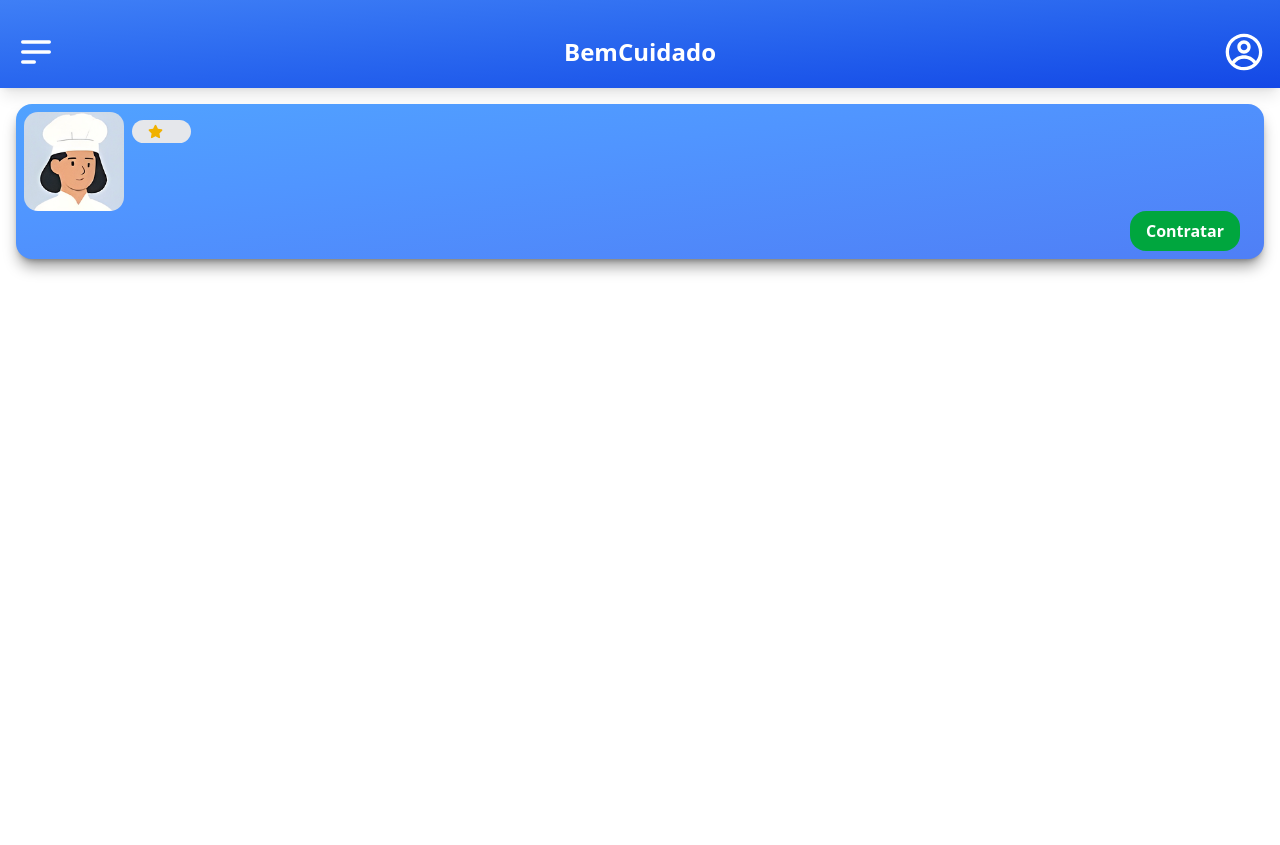
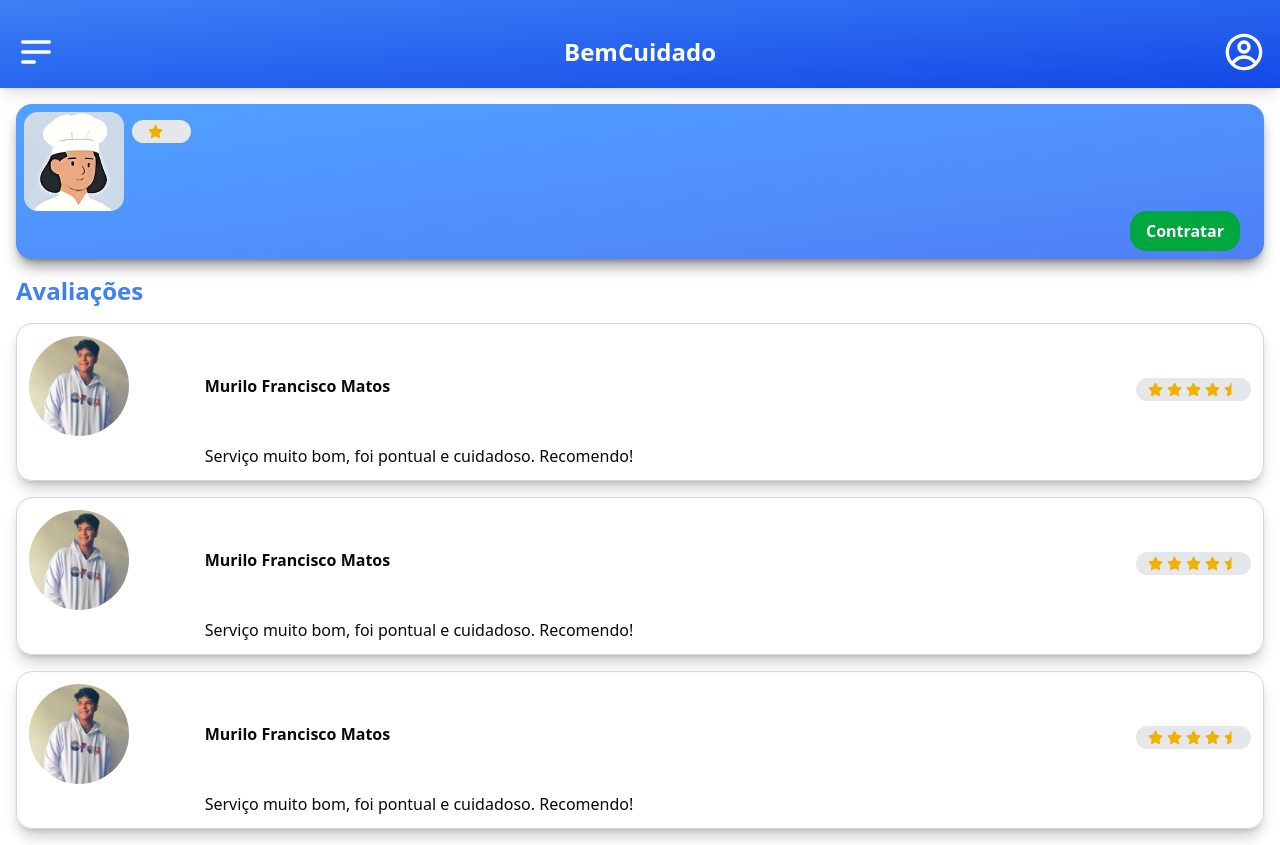
Before and after one commit to murilofmatos/bem-cuidado, a Next.js app: page /worker/1 in a window 1280 px wide. Before the commit the page ends 800 px from the top, so only its background shows below. Built offline with nearby package versions, Linux system fonts and the light colour scheme; no server answers.

Commit message:
finish comment section

```diff
--- a/package.json
+++ b/package.json
@@ -9,6 +9,7 @@
     "lint": "next lint"
   },
   "dependencies": {
+    "@radix-ui/react-dialog": "^1.1.14",
     "@radix-ui/react-dropdown-menu": "^2.1.14",
     "class-variance-authority": "^0.7.1",
     "clsx": "^2.1.1",
--- /dev/null
+++ b/src/app/components/ComentaryCard.jsx
@@ -0,0 +1,33 @@
+import React from "react";
+import { FaStarHalf } from "react-icons/fa6";
+import { FaStar } from "react-icons/fa6";
+import Image from "next/image";
+
+function ComentaryCard() {
+  return (
+    <div className="border border-gray-300 rounded-2xl shadow-lg shadow-black/20 p-3 gap-2 mt-4 grid grid-cols-7">
+      <Image
+        src={"/murilo-avatar.jpg"}
+        width={100}
+        height={100}
+        alt="Avatar de um comentário"
+        className="rounded-full"
+      />
+      <div className="flex justify-between items-center col-span-6 col-start-2">
+        <h3 className="font-bold">Murilo Francisco Matos</h3>
+        <div className="bg-gray-200 px-3 py-1 rounded-full flex items-center gap-1 w-fit mt-2">
+          <FaStar size={15} className="text-yellow-500" />
+          <FaStar size={15} className="text-yellow-500" />
+          <FaStar size={15} className="text-yellow-500" />
+          <FaStar size={15} className="text-yellow-500" />
+          <FaStarHalf size={15} className="text-yellow-500" />
+        </div>
+      </div>
+      <p className="col-span-6 col-start-2">
+        Serviço muito bom, foi pontual e cuidadoso. Recomendo!
+      </p>
+    </div>
+  );
+}
+
+export default ComentaryCard;
--- a/src/app/worker/[id]/page.jsx
+++ b/src/app/worker/[id]/page.jsx
@@ -4,6 +4,8 @@
 import Header from "@/app/components/Header";
 import { FaStar } from "react-icons/fa6";
 import Image from "next/image";
+import { FaStarHalf } from "react-icons/fa6";
+import ComentaryCard from "@/app/components/ComentaryCard";
 
 function page({ params }) {
   const [worker, setWorker] = useState({});
@@ -57,15 +59,12 @@
           </button>
         </div>
 
-        {/* <div>
+        <div>
           <h2 className="text-2xl font-bold text-[#3F7FF6] my-4">Avaliações</h2>
-          <div className="">
-            <h3>Murilo Francisco Matos</h3>
-            <p className="font-bold">
-              Serviço muito bom, foi pontual e cuidadoso. Recomendo!
-            </p>
-          </div>
-        </div> */}
+          <ComentaryCard />
+          <ComentaryCard />
+          <ComentaryCard />
+        </div>
       </main>
     </div>
   );
--- /dev/null
+++ b/src/components/ui/sheet.jsx
@@ -0,0 +1,140 @@
+"use client"
+
+import * as React from "react"
+import * as SheetPrimitive from "@radix-ui/react-dialog"
+import { XIcon } from "lucide-react"
+
+import { cn } from "@/lib/utils"
+
+function Sheet({
+  ...props
+}) {
+  return <SheetPrimitive.Root data-slot="sheet" {...props} />;
+}
+
+function SheetTrigger({
+  ...props
+}) {
+  return <SheetPrimitive.Trigger data-slot="sheet-trigger" {...props} />;
+}
+
+function SheetClose({
+  ...props
+}) {
+  return <SheetPrimitive.Close data-slot="sheet-close" {...props} />;
+}
+
+function SheetPortal({
+  ...props
+}) {
+  return <SheetPrimitive.Portal data-slot="sheet-portal" {...props} />;
+}
+
+function SheetOverlay({
+  className,
+  ...props
+}) {
+  return (
+    <SheetPrimitive.Overlay
+      data-slot="sheet-overlay"
+      className={cn(
+        "data-[state=open]:animate-in data-[state=closed]:animate-out data-[state=closed]:fade-out-0 data-[state=open]:fade-in-0 fixed inset-0 z-50 bg-black/50",
+        className
+      )}
+      {...props} />
+  );
+}
+
+function SheetContent({
+  className,
+  children,
+  side = "right",
+  ...props
+}) {
+  return (
+    <SheetPortal>
+      <SheetOverlay />
+      <SheetPrimitive.Content
+        data-slot="sheet-content"
+        className={cn(
+          "bg-background data-[state=open]:animate-in data-[state=closed]:animate-out fixed z-50 flex flex-col gap-4 shadow-lg transition ease-in-out data-[state=closed]:duration-300 data-[state=open]:duration-500",
+          side === "right" &&
+            "data-[state=closed]:slide-out-to-right data-[state=open]:slide-in-from-right inset-y-0 right-0 h-full w-3/4 border-l sm:max-w-sm",
+          side === "left" &&
+            "data-[state=closed]:slide-out-to-left data-[state=open]:slide-in-from-left inset-y-0 left-0 h-full w-3/4 border-r sm:max-w-sm",
+          side === "top" &&
+            "data-[state=closed]:slide-out-to-top data-[state=open]:slide-in-from-top inset-x-0 top-0 h-auto border-b",
+          side === "bottom" &&
+            "data-[state=closed]:slide-out-to-bottom data-[state=open]:slide-in-from-bottom inset-x-0 bottom-0 h-auto border-t",
+          className
+        )}
+        {...props}>
+        {children}
+        <SheetPrimitive.Close
+          className="ring-offset-background focus:ring-ring data-[state=open]:bg-secondary absolute top-4 right-4 rounded-xs opacity-70 transition-opacity hover:opacity-100 focus:ring-2 focus:ring-offset-2 focus:outline-hidden disabled:pointer-events-none">
+          <XIcon className="size-4" />
+          <span className="sr-only">Close</span>
+        </SheetPrimitive.Close>
+      </SheetPrimitive.Content>
+    </SheetPortal>
+  );
+}
+
+function SheetHeader({
+  className,
+  ...props
+}) {
+  return (
+    <div
+      data-slot="sheet-header"
+      className={cn("flex flex-col gap-1.5 p-4", className)}
+      {...props} />
+  );
+}
+
+function SheetFooter({
+  className,
+  ...props
+}) {
+  return (
+    <div
+      data-slot="sheet-footer"
+      className={cn("mt-auto flex flex-col gap-2 p-4", className)}
+      {...props} />
+  );
+}
+
+function SheetTitle({
+  className,
+  ...props
+}) {
+  return (
+    <SheetPrimitive.Title
+      data-slot="sheet-title"
+      className={cn("text-foreground font-semibold", className)}
+      {...props} />
+  );
+}
+
+function SheetDescription({
+  className,
+  ...props
+}) {
+  return (
+    <SheetPrimitive.Description
+      data-slot="sheet-description"
+      className={cn("text-muted-foreground text-sm", className)}
+      {...props} />
+  );
+}
+
+export {
+  Sheet,
+  SheetTrigger,
+  SheetClose,
+  SheetContent,
+  SheetHeader,
+  SheetFooter,
+  SheetTitle,
+  SheetDescription,
+}
```
Also changed, not shown: public/murilo-avatar.jpg (added), 1 other file (tests, documents, lock files or other folders).
